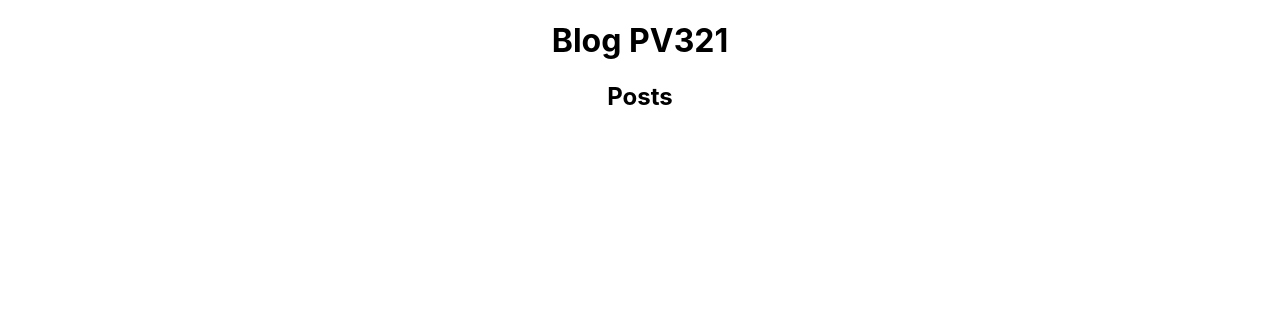
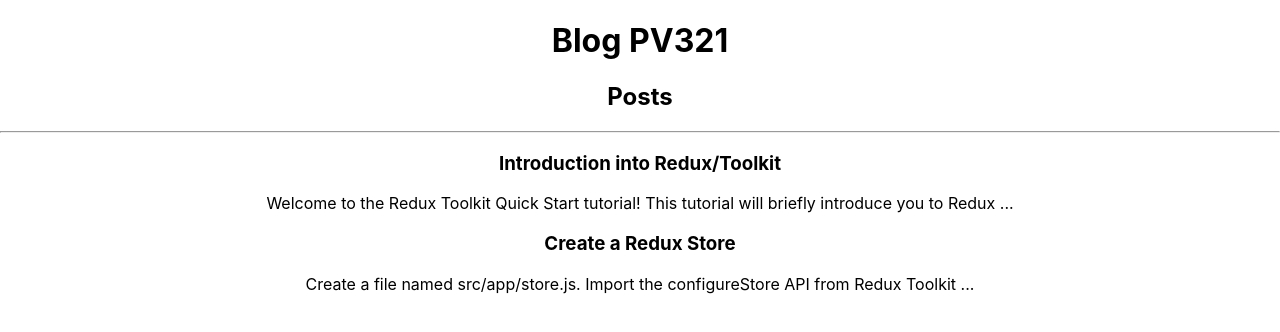
Before and after one commit to ITStepPV321/blog-pv321, a React (Create React App) app: page / in a window 1280 px wide. Shown: the top 332 px of the page. Built offline with nearby package versions, Linux system fonts and the light colour scheme.

Commit message:
added usersSlice and register to store

```diff
--- a/src/app/appSlices/postsSlice.js
+++ b/src/app/appSlices/postsSlice.js
@@ -5,12 +5,14 @@ const initialState=[
     {
         id:nanoid(),    //npm i nanoid
         title: "Introduction into Redux/Toolkit",
-        content:"Welcome to the Redux Toolkit Quick Start tutorial! This tutorial will briefly introduce you to Redux Toolkit and teach you how to start using it correctly."
+        content:"Welcome to the Redux Toolkit Quick Start tutorial! This tutorial will briefly introduce you to Redux Toolkit and teach you how to start using it correctly.",
+        userId: 1
     },
     {
         id:nanoid(),    //npm i nanoid
         title: "Create a Redux Store",
-        content:"Create a file named src/app/store.js. Import the configureStore API from Redux Toolkit"
+        content:"Create a file named src/app/store.js. Import the configureStore API from Redux Toolkit",
+        userId: 3
     }
 ];
 
--- /dev/null
+++ b/src/app/appSlices/usersSlice.js
@@ -0,0 +1,17 @@
+import { createSlice } from "@reduxjs/toolkit";
+
+export const initialState=[
+    {id: 1, fullname:"Walter Sckot"},
+    {id: 2, fullname:"Walter White"},
+    {id: 3, fullname:"Winsten Cherchel"},
+];
+
+const usersSlice=createSlice({
+    name:"users",
+    initialState,
+    reducers:{
+
+    }
+});
+
+export default usersSlice.reducer;
--- a/src/app/store.js
+++ b/src/app/store.js
@@ -1,8 +1,10 @@
-import { configureStore } from '@reduxjs/toolkit';
+import { configureStore} from '@reduxjs/toolkit';
 import postsReducer from './appSlices/postsSlice';
+import usersReducer from './appSlices/usersSlice';
 
 export const store = configureStore({
   reducer: {
-    posts: postsReducer
+    posts: postsReducer,
+    users: usersReducer
   },
 })
--- a/src/components/posts/PostsList.jsx
+++ b/src/components/posts/PostsList.jsx
@@ -6,6 +6,15 @@ const PostsList = () => {
     return (
         <section>
             <h2>Posts</h2>
+            <hr />
+            {
+                posts.map(post => (
+                    <article key={post.id}>
+                        <h3>{post.title}</h3>
+                        <p> {post.content.substring(0, 100)} ...</p>
+                    </article>
+                ))
+            }
 
         </section>
     )
```
